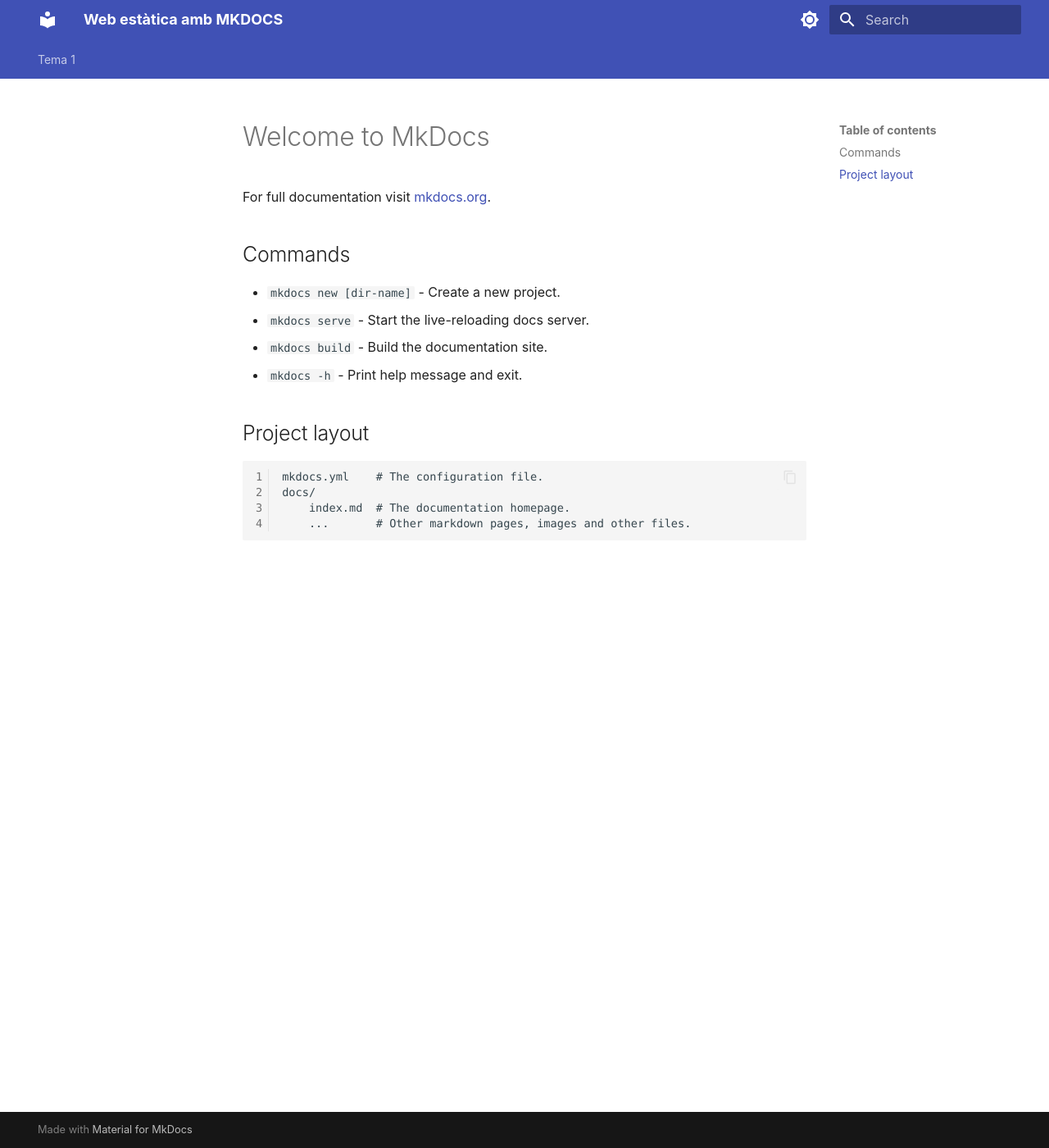
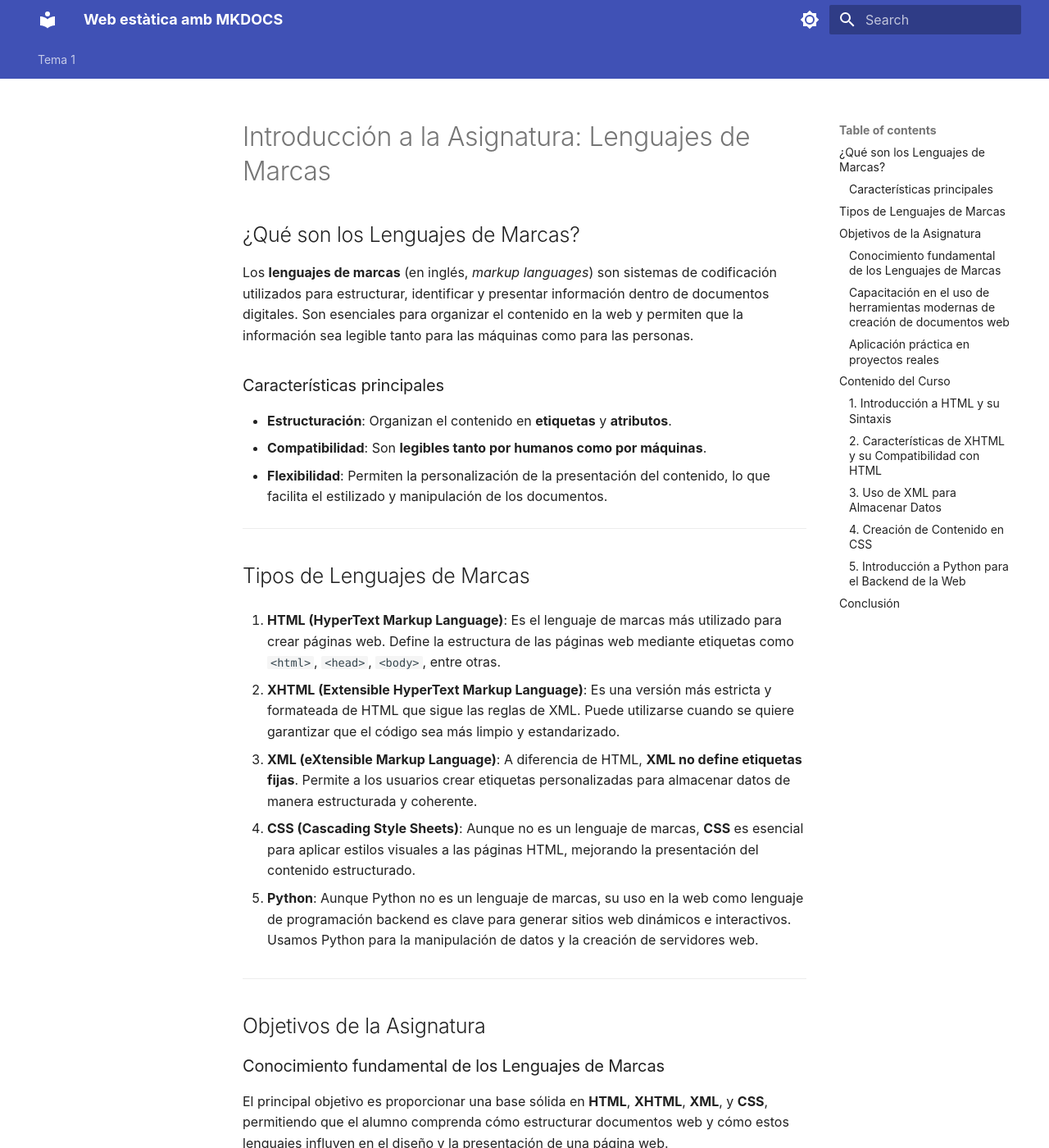
Before and after one commit to enferalmi/Markdwon, an MkDocs documentation site: the page built from md/index.md, in a window 1280 px wide and 1400 px high. Shown: the whole window at 82% size. Built offline with MkDocs 1.6.1 and Material for MkDocs 9.7.7, drawn with Linux system fonts in a browser that asks for light colours; some web fonts are replaced; some of the changed text lies outside the part shown.

Commit message:
cambios index

```diff
--- a/md/index.md
+++ b/md/index.md
@@ -1,17 +1,63 @@
-# Welcome to MkDocs
+# Introducción a la Asignatura: Lenguajes de Marcas
 
-For full documentation visit [mkdocs.org](https://www.mkdocs.org).
+## ¿Qué son los Lenguajes de Marcas?
 
-## Commands
+Los **lenguajes de marcas** (en inglés, *markup languages*) son sistemas de codificación utilizados para estructurar, identificar y presentar información dentro de documentos digitales. Son esenciales para organizar el contenido en la web y permiten que la información sea legible tanto para las máquinas como para las personas.
 
-* `mkdocs new [dir-name]` - Create a new project.
-* `mkdocs serve` - Start the live-reloading docs server.
-* `mkdocs build` - Build the documentation site.
-* `mkdocs -h` - Print help message and exit.
+### Características principales
 
-## Project layout
+- **Estructuración**: Organizan el contenido en **etiquetas** y **atributos**.
+- **Compatibilidad**: Son **legibles tanto por humanos como por máquinas**.
+- **Flexibilidad**: Permiten la personalización de la presentación del contenido, lo que facilita el estilizado y manipulación de los documentos.
 
-    mkdocs.yml    # The configuration file.
-    docs/
-        index.md  # The documentation homepage.
-        ...       # Other markdown pages, images and other files.
+---
+
+## Tipos de Lenguajes de Marcas
+
+1. **HTML (HyperText Markup Language)**: Es el lenguaje de marcas más utilizado para crear páginas web. Define la estructura de las páginas web mediante etiquetas como `<html>`, `<head>`, `<body>`, entre otras.
+
+2. **XHTML (Extensible HyperText Markup Language)**: Es una versión más estricta y formateada de HTML que sigue las reglas de XML. Puede utilizarse cuando se quiere garantizar que el código sea más limpio y estandarizado.
+
+3. **XML (eXtensible Markup Language)**: A diferencia de HTML, **XML no define etiquetas fijas**. Permite a los usuarios crear etiquetas personalizadas para almacenar datos de manera estructurada y coherente.
+
+4. **CSS (Cascading Style Sheets)**: Aunque no es un lenguaje de marcas, **CSS** es esencial para aplicar estilos visuales a las páginas HTML, mejorando la presentación del contenido estructurado.
+
+5. **Python**: Aunque Python no es un lenguaje de marcas, su uso en la web como lenguaje de programación backend es clave para generar sitios web dinámicos e interactivos. Usamos Python para la manipulación de datos y la creación de servidores web.
+
+---
+
+## Objetivos de la Asignatura
+
+### Conocimiento fundamental de los Lenguajes de Marcas
+El principal objetivo es proporcionar una base sólida en **HTML**, **XHTML**, **XML**, y **CSS**, permitiendo que el alumno comprenda cómo estructurar documentos web y cómo estos lenguajes influyen en el diseño y la presentación de una página web.
+
+### Capacitación en el uso de herramientas modernas de creación de documentos web
+Se trabajarán herramientas modernas como **Markdown**, **CSS** para estilizar páginas web y **Python** para crear aplicaciones interactivas que utilicen lenguajes de marcas.
+
+### Aplicación práctica en proyectos reales
+Además de las explicaciones teóricas, los alumnos desarrollarán proyectos prácticos donde podrán aplicar los conocimientos adquiridos para crear páginas web estáticas y dinámicas utilizando los lenguajes de marcas y otras tecnologías web.
+
+---
+
+## Contenido del Curso
+
+### 1. Introducción a HTML y su Sintaxis
+Se analizará la sintaxis de **HTML**, su estructura básica, etiquetas y atributos.
+
+### 2. Características de **XHTML** y su Compatibilidad con **HTML**
+Se hará una comparativa entre **HTML** y **XHTML**, destacando las diferencias más importantes.
+
+### 3. Uso de **XML** para Almacenar Datos
+Se introducirá el uso de **XML** para crear archivos estructurados y su uso en aplicaciones de gestión de datos.
+
+### 4. Creación de Contenido en **CSS**
+Se mostrará cómo utilizar **CSS** para crear el diseño y el estilo de una página web.
+
+### 5. Introducción a **Python** para el Backend de la Web
+Se explorará el uso de **Python** en el backend, especialmente en el desarrollo de aplicaciones web con frameworks como Flask o Django.
+
+---
+
+## Conclusión
+
+Los **lenguajes de marcas** son esenciales para el uso efectivo de la web, ya que permiten estructurar y presentar el contenido de manera clara y accesible. Esta asignatura proporcionará las habilidades necesarias para comenzar a trabajar con estos lenguajes y aplicarlos en proyectos web reales.
```
